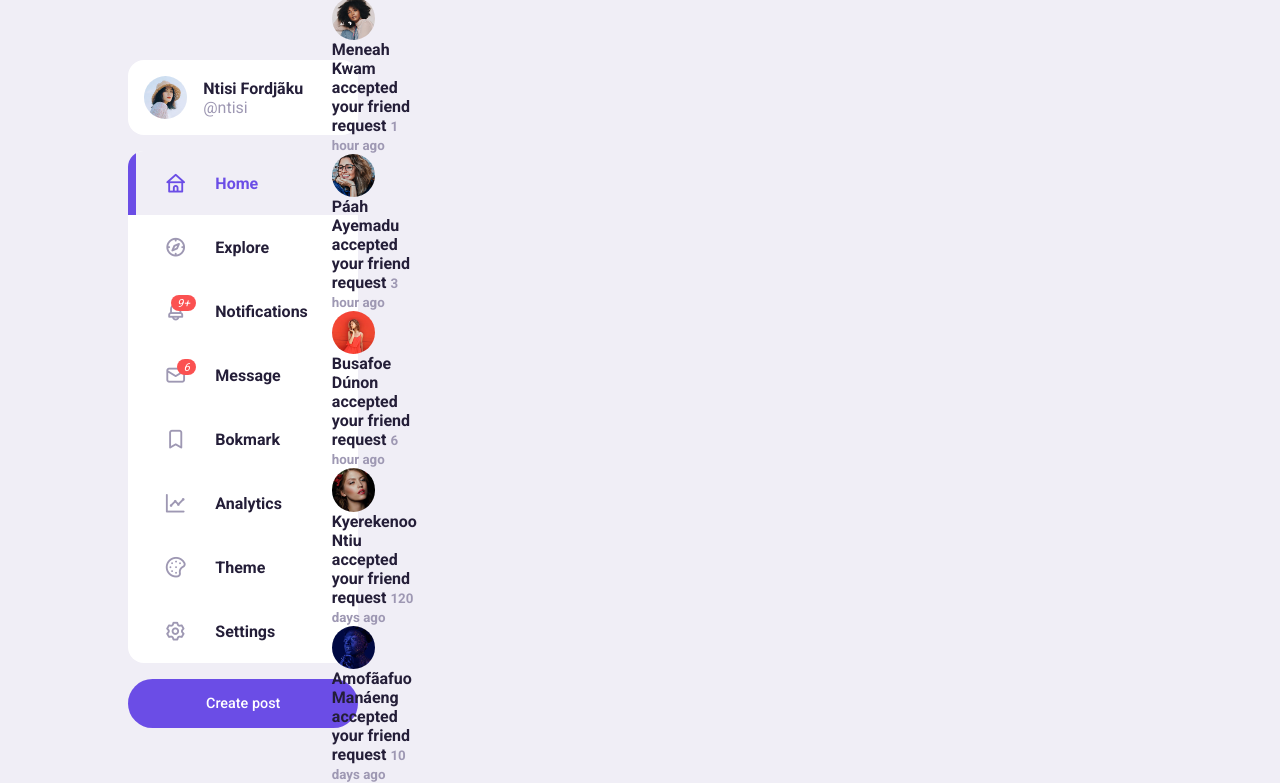
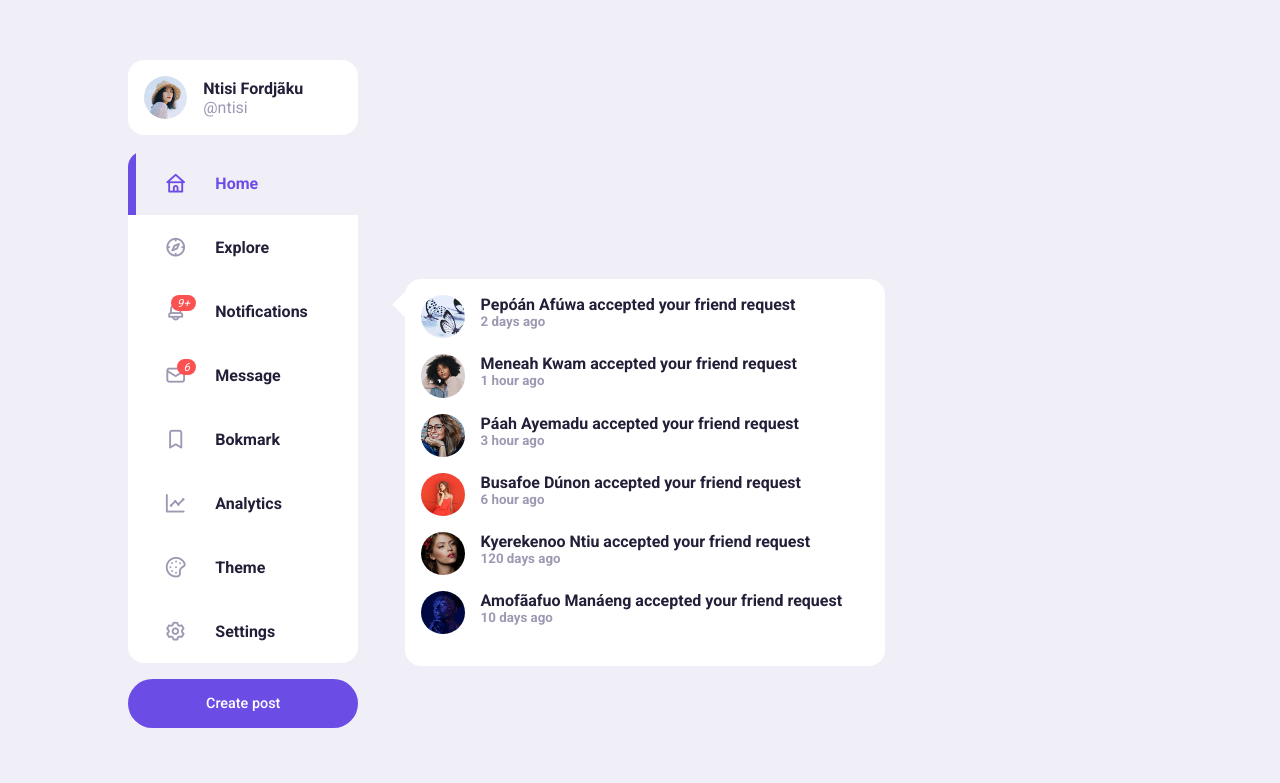
Before and after one commit to gabrielfernandes42/fake-social-media, a plain HTML site: page index.html in a window 1280 px wide. Shown: the part 92-875 px from the top of the page. After the commit the page ends 820 px from the top, so only its background shows below. Drawn offline with nearby package versions, Linux system fonts and the light colour scheme.

Commit message:
popup de notificação feito

```diff
--- a/index.html
+++ b/index.html
@@ -62,7 +62,7 @@
               >
               <h3>Notifications</h3>
               <!---------- Notification popup ---------->
-              <h3 class="notification popup">
+              <h3 class="notification-popup">
                 <div>
                   <div class="profile-photo">
                     <img src="images/profile-2.jpg" alt="" />
--- a/style.css
+++ b/style.css
@@ -222,8 +222,44 @@ main .container .left .profile {
   overflow: hidden;
 }
 .left .btn {
-    margin-top: 1rem;
-    width: 100%;
-    text-align: center;
-    padding: 1rem 0;
+  margin-top: 1rem;
+  width: 100%;
+  text-align: center;
+  padding: 1rem 0;
 }
+
+/* ---------- Notification popup ---------- */
+
+.left .notification-popup {
+  position: absolute;
+  top: 0;
+  left: 110%;
+  width: 30rem;
+  background: var(--color-white);
+  border-radius: var(--card-border-radius);
+  padding: var(--card-padding);
+  box-shadow: 0 0 2rem hsl(var(--color-primary), 75% 60% 25%);
+  z-index: 8;
+}
+
+.left .notification-popup::before {
+  content: "";
+  width: 1.2rem;
+  height: 1.2rem;
+  display: block;
+  background: var(--color-white);
+  position: absolute;
+  left: -0.6rem;
+  transform: rotate(45deg);
+}
+
+.left .notification-popup > div {
+  display: flex;
+  align-items: flex-start;
+  gap: 1rem;
+  margin-bottom: 1rem;
+}
+
+.left .notification-popup small {
+  display: block;
+}
```
